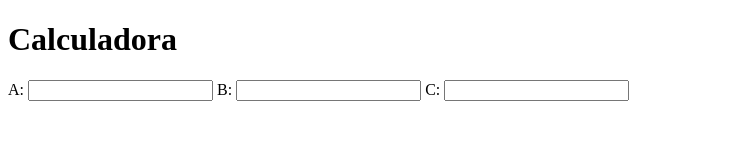
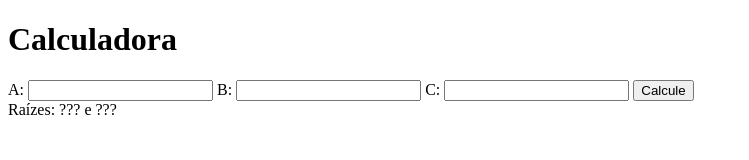
Before and after one commit to amaral220x/calculadora, a plain HTML site: page index.html in a window 1280 px wide. Shown: the whole page, without its empty margins (0-749 px from the left). Drawn offline with Linux system fonts and the light colour scheme.

Commit message:
Um teste

```diff
--- a/index.html
+++ b/index.html
@@ -12,7 +12,8 @@
     <h1>
         Calculadora
     </h1>
-    A: <input type="text" id="a">  B: <input type="text" id="b">  C: <input type="text" id="c">
+    A: <input type="number" id="a">  B: <input type="number" id="b">  C: <input type="number" id="c"> <button onclick="funcaoQuad();">Calcule</button> <br/>
+    Raízes: <span id="span1">???</span> <span id="span2">e ???</span>
 
 </body>
 </html>
--- a/main.js
+++ b/main.js
@@ -0,0 +1,6 @@
+function funcaoQuad() {
+    var a = parseInt(document.getElementById("a").value);
+    var b = parseInt(document.getElementById("a").value);
+    var c = parseInt(document.getElementById("a").value);
+
+}
```
